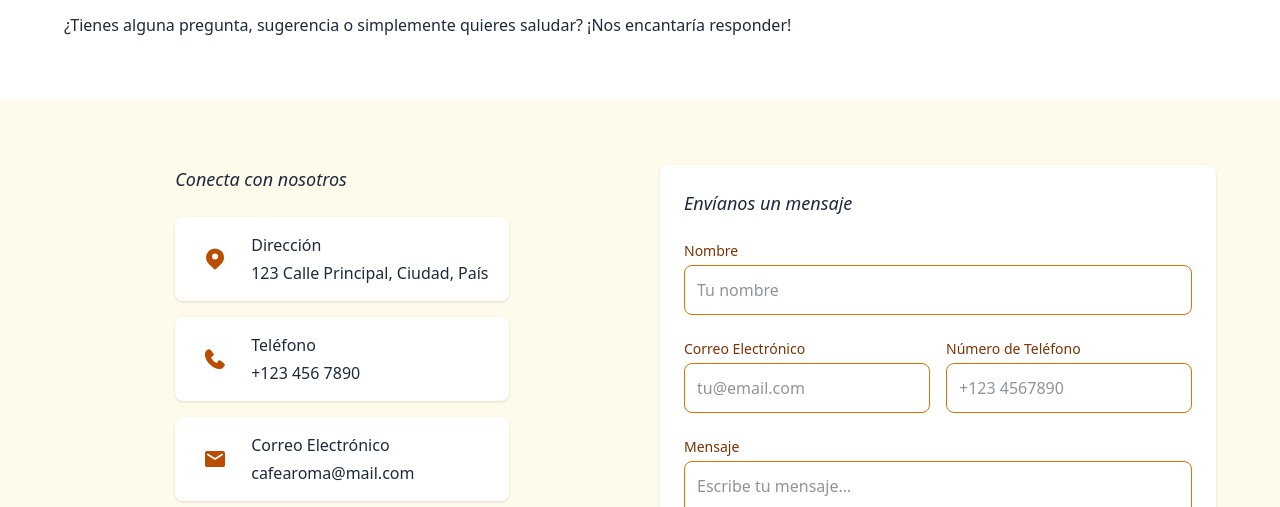
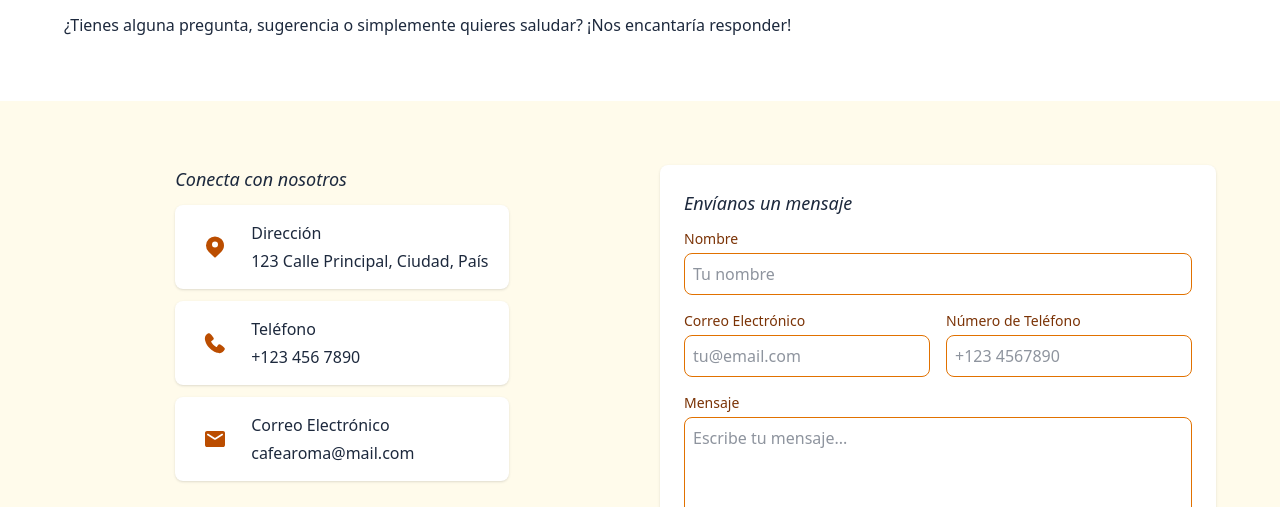
Before and after one commit to SanguchoMela/multipage-wsite-ms, an Astro site: page /contact in a window 1280 px wide. Shown: the part 199-706 px from the top of the page. Built offline with nearby package versions, Linux system fonts and the light colour scheme; Astro itself is replaced by a stand-in of ours.

Commit message:
style: contact form

```diff
--- a/src/components/ContactUs.astro
+++ b/src/components/ContactUs.astro
@@ -17,10 +17,9 @@ import { socials } from "../data/socials";
 
 <section id="contacto" class="bg-amber-50 py-16">
   <div class="grid grid-cols-1 md:grid-cols-2 justify-items-center gap-10">
-    <div class="space-y-6 lg:min-w-[60%]">
+    <div class="space-y-3 lg:min-w-[60%]">
       <h3>Conecta con nosotros</h3>
-      <!-- <p></p> -->
-      <ul class="space-y-4">
+      <ul class="space-y-3">
         {
           contactData.map((item) => (
             <li class="flex items-center gap-3 p-4 bg-white rounded-lg shadow">
@@ -36,7 +35,7 @@ import { socials } from "../data/socials";
         }
       </ul>
 
-      <ul class="flex justify-evenly mt-10">
+      <ul class="flex justify-evenly mt-8">
         {
           socials.map((social) => (
             <a
@@ -56,7 +55,7 @@ import { socials } from "../data/socials";
     </div>
 
     <form
-      class="bg-white rounded-lg shadow p-4 md:p-6 space-y-3 md:space-y-6 min-w-full lg:min-w-[80%]"
+      class="bg-white rounded-lg shadow p-4 md:p-6 space-y-2 md:space-y-3 min-w-full lg:min-w-[80%]"
     >
       <h3>Envíanos un mensaje</h3>
       <div>
@@ -68,11 +67,11 @@ import { socials } from "../data/socials";
           id="name"
           name="name"
           placeholder="Tu nombre"
-          class="w-full mt-1 p-3 border border-amber-600 rounded-lg focus:outline-none focus:ring-2 focus:ring-amber-400"
+          class="input-field"
         />
       </div>
 
-      <div class="grid grid-cols-1 md:grid-cols-2 gap-4">
+      <div class="grid grid-cols-1 lg:grid-cols-2 gap-2 md:gap-4">
         <div>
           <label for="email" class="block text-sm font-medium text-amber-900"
             >Correo Electrónico</label
@@ -82,7 +81,7 @@ import { socials } from "../data/socials";
             id="email"
             name="email"
             placeholder="tu@email.com"
-            class="w-full mt-1 p-3 border border-amber-600 rounded-lg focus:outline-none focus:ring-2 focus:ring-amber-400"
+            class="input-field"
           />
         </div>
         <div>
@@ -94,7 +93,7 @@ import { socials } from "../data/socials";
             id="phone"
             name="phone"
             placeholder="+123 4567890"
-            class="w-full mt-1 p-3 border border-amber-600 rounded-lg focus:outline-none focus:ring-2 focus:ring-amber-400"
+            class="input-field"
           />
         </div>
       </div>
@@ -108,7 +107,7 @@ import { socials } from "../data/socials";
           name="message"
           rows="4"
           placeholder="Escribe tu mensaje..."
-          class="w-full mt-1 p-3 border border-amber-600 rounded-lg focus:outline-none focus:ring-2 focus:ring-amber-400"
+          class="input-field"
         ></textarea>
       </div>
 
--- a/src/styles/global.css
+++ b/src/styles/global.css
@@ -19,3 +19,7 @@ h2 {
 h3 {
   @apply text-base md:text-lg italic;
 }
+
+.input-field {
+  @apply w-full my-1 p-2 border border-amber-600 rounded-lg focus:outline-none focus:ring-2 focus:ring-amber-400
+}
```
